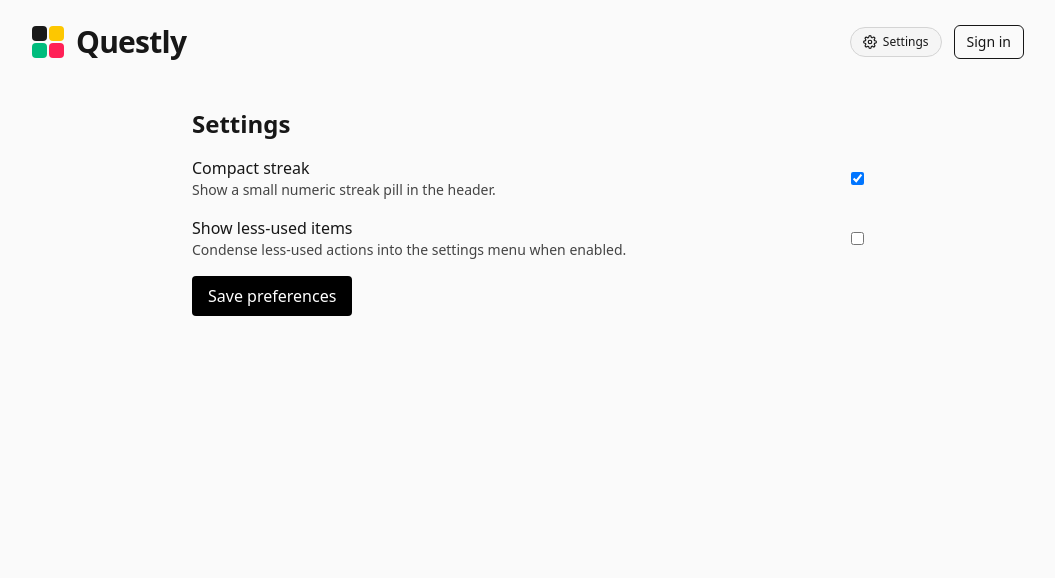
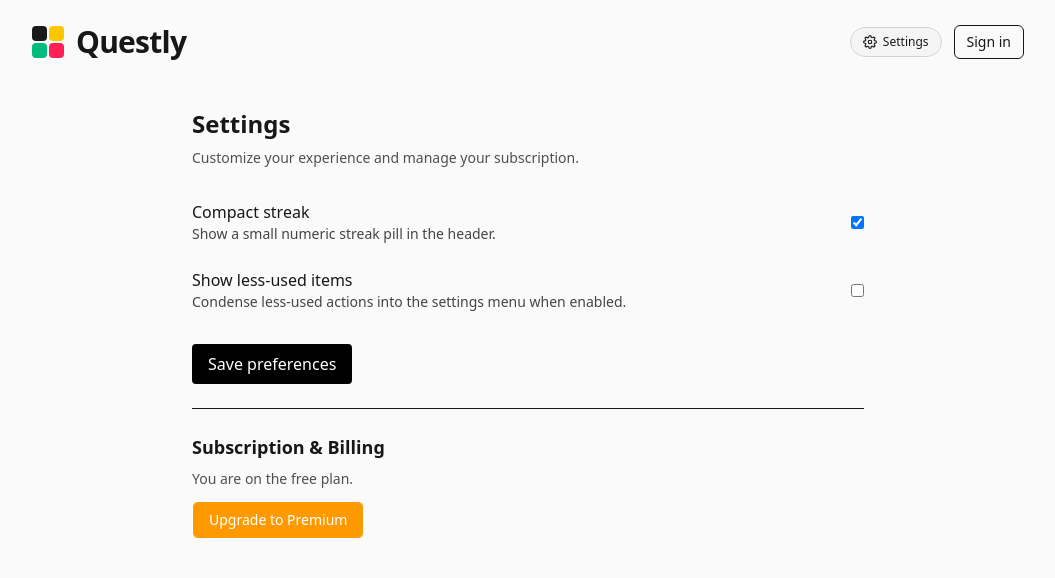
Before and after one commit to VanPete/Questly, a Next.js app: page /settings in a window 1280 px wide. Shown: the top 578 px of the page, without its empty margins (112-1167 px from the left). Built offline with nearby package versions, Linux system fonts and the light colour scheme; no server answers.

Commit message:
feat(settings): unify billing under settings page and remove separate header billing button

```diff
--- a/app/settings/page.tsx
+++ b/app/settings/page.tsx
@@ -1,6 +1,12 @@
 "use client";
-import React, { useEffect, useState } from 'react';
+import React, { useEffect, useState, useCallback } from 'react';
 import { usePreferences } from '@/lib/preferences';
+import useSWR from 'swr';
+
+const fetcher = async (url: string) => {
+  const res = await fetch(url, { credentials: 'include' });
+  return res.json();
+};
 
 export default function SettingsPage() {
   const { preferences, setPreferences } = usePreferences();
@@ -12,10 +18,33 @@ export default function SettingsPage() {
 
   const save = () => setPreferences({ compactStreak: local.compactStreak, showLessUsed: local.showLessUsed });
 
+  const { data: sub } = useSWR<{ plan: 'free'|'premium' }>(`/api/subscription`, fetcher);
+  const [billingLoading, setBillingLoading] = useState(false);
+  const openPortal = useCallback(async () => {
+    if (billingLoading) return;
+    try {
+      setBillingLoading(true);
+      const res = await fetch('/api/stripe/portal', { method: 'POST' });
+      const js = await res.json().catch(()=>({}));
+      if (res.ok && js?.url) {
+        window.location.href = js.url;
+      } else {
+        window.location.href = '/upgrade';
+      }
+    } catch {
+      window.location.href = '/upgrade';
+    } finally {
+      setBillingLoading(false);
+    }
+  }, [billingLoading]);
+
   return (
-    <div className="max-w-2xl mx-auto py-6">
-      <h1 className="text-2xl font-semibold mb-4">Settings</h1>
-      <div className="space-y-4">
+    <div className="max-w-2xl mx-auto py-6 space-y-8">
+      <div>
+        <h1 className="text-2xl font-semibold mb-2">Settings</h1>
+        <p className="text-sm opacity-75">Customize your experience and manage your subscription.</p>
+      </div>
+      <div className="space-y-6">
         <div className="flex items-center justify-between">
           <div>
             <div className="font-medium">Compact streak</div>
@@ -38,8 +67,28 @@ export default function SettingsPage() {
           </label>
         </div>
 
-        <div>
+        <div className="pt-2">
           <button className="px-4 py-2 rounded bg-black text-white" onClick={save}>Save preferences</button>
+        </div>
+
+        {/* Billing / Subscription management */}
+        <div className="border-t pt-6">
+          <h2 className="text-lg font-semibold mb-2">Subscription & Billing</h2>
+          <p className="text-sm opacity-75 mb-3">{sub?.plan === 'premium' ? 'You have an active premium subscription.' : 'You are on the free plan.'}</p>
+          <div className="flex gap-3 flex-wrap">
+            {sub?.plan === 'premium' ? (
+              <button
+                onClick={openPortal}
+                disabled={billingLoading}
+                className="inline-flex items-center gap-1.5 px-4 py-2 rounded-md border text-sm font-medium bg-neutral-50 dark:bg-neutral-900 hover:bg-neutral-100 dark:hover:bg-neutral-800 transition disabled:opacity-60"
+              >{billingLoading ? 'Opening…' : 'Manage Billing'}</button>
+            ) : (
+              <a
+                href="/upgrade"
+                className="inline-flex items-center gap-1.5 px-4 py-2 rounded-md border text-sm font-medium bg-amber-500 text-white hover:bg-amber-600 transition"
+              >Upgrade to Premium</a>
+            )}
+          </div>
         </div>
       </div>
     </div>
--- a/components/HeaderRight.tsx
+++ b/components/HeaderRight.tsx
@@ -1,5 +1,5 @@
-'use client';
-import { useEffect, useCallback, useState } from 'react';
+"use client";
+import { useEffect } from 'react';
 import useSWR from 'swr';
 import { SignedIn, SignedOut, SignInButton, UserButton, useUser } from '@clerk/nextjs';
 import { usePreferences } from '../lib/preferences';
@@ -12,30 +12,10 @@ const fetcher = async (url: string) => {
 export default function HeaderRight() {
   const { data } = useSWR<{ profile?: { streak_count?: number } }>(`/api/profile`, fetcher, { suspense: false, revalidateOnFocus: true, revalidateOnReconnect: true });
   const profile = data?.profile;
-  const { data: sub } = useSWR<{ plan: 'free'|'premium' }>(`/api/subscription`, fetcher);
-  const [portalLoading, setPortalLoading] = useState(false);
   const streak = profile?.streak_count ?? 0;
   const { preferences } = usePreferences();
   const { user } = useUser();
   useEffect(() => { /* Clerk state triggers rerenders automatically */ }, [user?.id]);
-
-  const openPortal = useCallback(async () => {
-    if (portalLoading) return;
-    try {
-      setPortalLoading(true);
-      const res = await fetch('/api/stripe/portal', { method: 'POST' });
-      const js = await res.json().catch(()=>({}));
-      if (res.ok && js?.url) {
-        window.location.href = js.url;
-      } else {
-        window.location.href = '/upgrade';
-      }
-    } catch {
-      window.location.href = '/upgrade';
-    } finally {
-      setPortalLoading(false);
-    }
-  }, [portalLoading]);
 
   return (
     <div className="flex items-center gap-3">
@@ -55,18 +35,6 @@ export default function HeaderRight() {
         </svg>
         <span>Settings</span>
       </a>
-      {/* Secondary manage billing link (premium only) hidden on mobile text; could integrate inside settings page later */}
-      {sub?.plan === 'premium' && (
-        <button
-          type="button"
-          onClick={openPortal}
-          disabled={portalLoading}
-          className="hidden sm:inline-flex items-center gap-1.5 px-3 py-1.5 rounded-full bg-neutral-50 dark:bg-neutral-900 border border-neutral-300 dark:border-neutral-700 text-xs font-medium hover:bg-neutral-100 dark:hover:bg-neutral-800 transition-colors focus-visible:outline-2 focus-visible:ring-amber-300 disabled:opacity-60"
-          aria-label="Manage billing"
-        >
-          <span>{portalLoading ? '...' : 'Billing'}</span>
-        </button>
-      )}
       <SignedOut>
         <SignInButton mode="modal">
           <span
```
